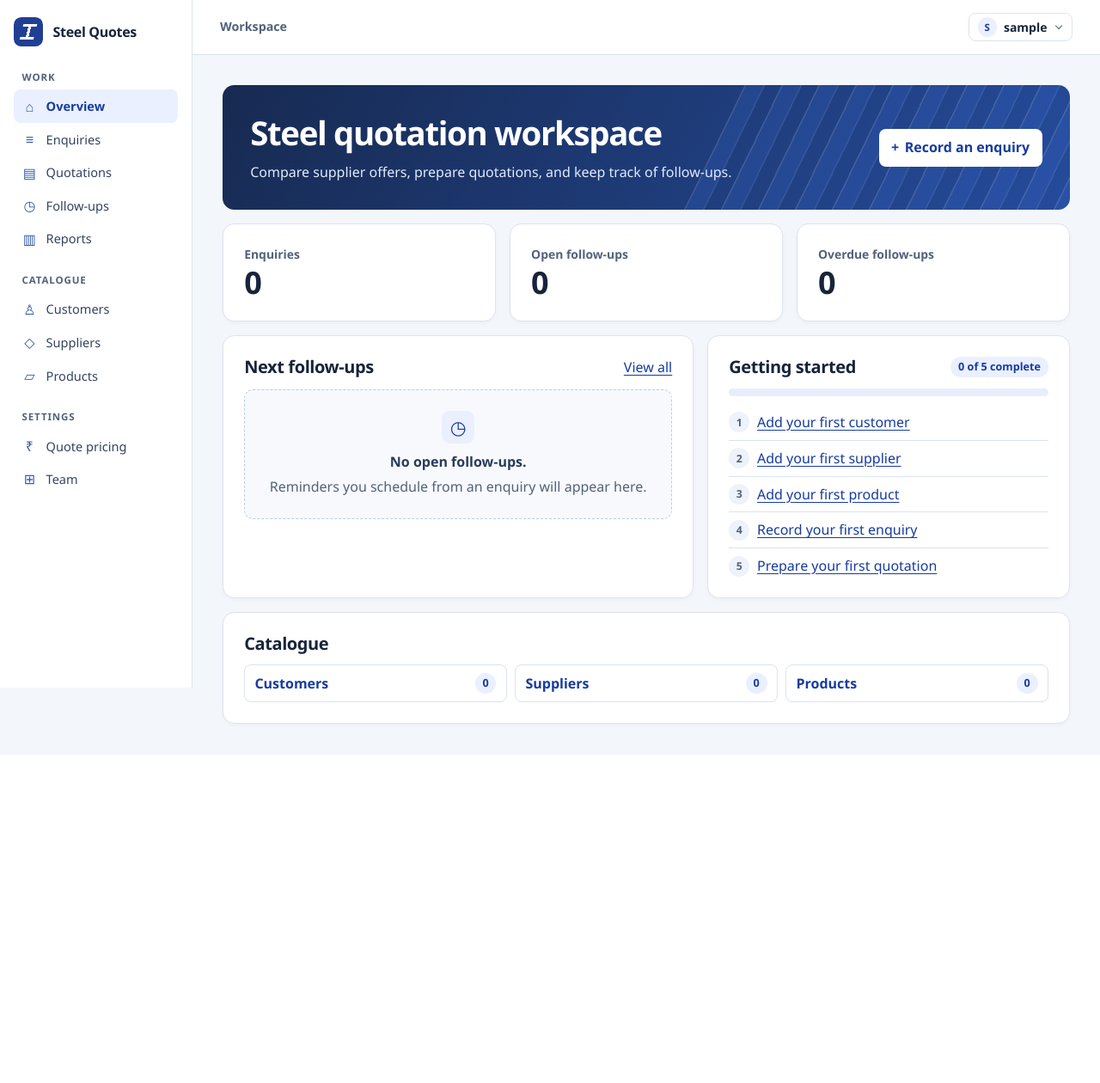
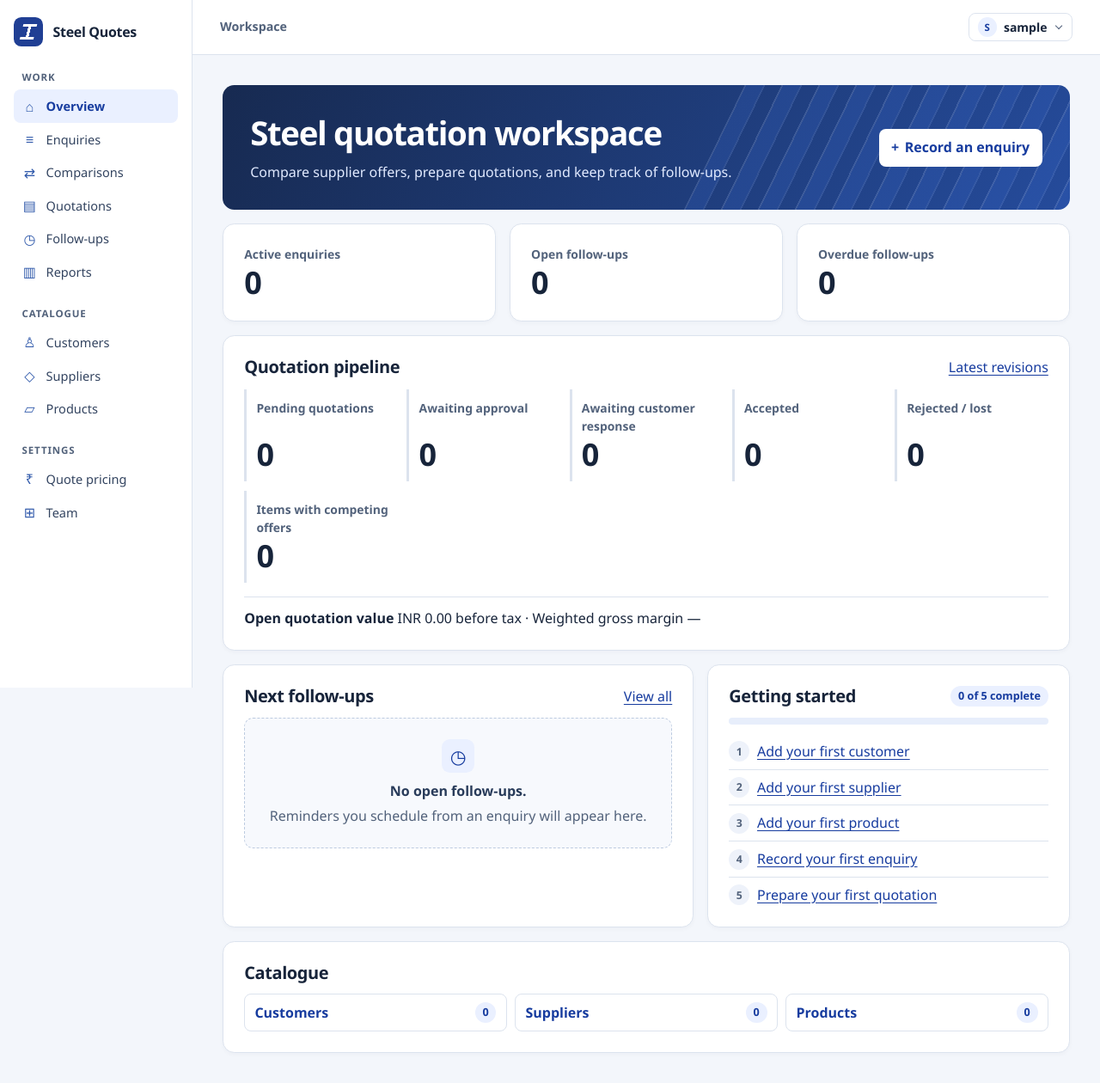
Before and after one commit to rnvjn2126/b2bproject, a Django app: page / in a window 1280 px wide. Shown: the whole page at 86% size. Before the commit the page ends 847 px from the top, so only its background shows below. Run offline with Django 5.2, Linux system fonts and the light colour scheme; the visitor is signed in with stand-in values (Sample User, id 1); data that the repository does not hold is empty.

Commit message:
Add workspace pipeline metrics, comparison queue and trading histories

```diff
--- a/dashboard/static/dashboard/steel-quotes.css
+++ b/dashboard/static/dashboard/steel-quotes.css
@@ -243,3 +243,8 @@ form[aria-busy="true"] button[type=submit] { cursor: progress; opacity: .75; }
   .metric .errors { color: var(--danger); }
   .skip-link { background: #18253a; }
 }
+
+.pipeline-grid { display: grid; grid-template-columns: repeat(auto-fit, minmax(min(100%, 10rem), 1fr)); gap: .65rem; }
+.pipeline-grid .metric { padding: .7rem; border-inline-start: 3px solid var(--border); }
+.pipeline-grid .metric:hover { border-color: var(--blue); background: var(--blue-soft); }
+.financials { margin-top: 1rem; padding-top: .75rem; border-top: 1px solid var(--border); }
--- a/dashboard/test_reports.py
+++ b/dashboard/test_reports.py
@@ -75,6 +75,7 @@ class BusinessReportTests(TestCase):
         self.assertEqual(response.status_code, 200)
         self.assertEqual(response.context["accepted_count"], 1)
         self.assertContains(response, "1 accepted")
+        self.assertNotContains(self.client.get(reverse("dashboard:home")), "Open quotation value")
         self.assertNotContains(response, "PRIVATE-REPORT")
 
     def test_empty_report_handles_undefined_rates(self):
--- a/dashboard/urls.py
+++ b/dashboard/urls.py
@@ -12,6 +12,9 @@ urlpatterns = [
     path("team/members/<int:pk>/role/", views.team_member_role, name="team_member_role"),
     path("team/members/<int:pk>/remove/", views.team_member_remove, name="team_member_remove"),
     path("team/invitations/<int:pk>/revoke/", views.team_invitation_revoke, name="team_invitation_revoke"),
+    path("comparisons/", views.comparisons, name="comparisons"),
+    path("customers/<int:pk>/", views.contact_detail, {"kind": "customer"}, name="customer_detail"),
+    path("suppliers/<int:pk>/", views.contact_detail, {"kind": "supplier"}, name="supplier_detail"),
     path("rfqs/", views.rfq_list, name="rfq_list"),
     path("rfqs/new/", views.rfq_create, name="rfq_create"),
     path("rfqs/<int:pk>/", views.rfq_detail, name="rfq_detail"),
--- a/dashboard/views.py
+++ b/dashboard/views.py
@@ -13,7 +13,8 @@ from django.http import HttpResponse, HttpResponseBadRequest
 from django.urls import reverse
 from django.views.generic import CreateView, DeleteView, ListView, UpdateView
 from django.shortcuts import get_object_or_404, redirect, render
-from django.db import transaction
+from django.db import IntegrityError, transaction
+from django.db.models.deletion import ProtectedError
 from django.db.models import Count, F, Prefetch, Q
 from django.utils import timezone
 from django.views.decorators.http import require_http_methods, require_POST
@@ -70,7 +71,29 @@ def home(request):
             ).exists(),
         },
     ]
+    # Count each quotation once at its latest revision, including legacy unnumbered quotes.
+    quotes = Quote.objects.filter(owner=owner, rfq__owner=owner, rfq__customer__owner=owner).exclude(revisions__owner=owner)
+    counts = dict(quotes.order_by().values_list("status").annotate(total=Count("pk")))
+    pending_statuses = (Quote.Status.READY, Quote.Status.APPROVED, Quote.Status.NEEDS_REVIEW, Quote.Status.SENT)
+    pipeline_value = gross_margin = None
+    if can_manage_account(request.user):
+        lines = _visible_quote_lines(owner).filter(quote__in=quotes.filter(status__in=pending_statuses))
+        pipeline_value = Decimal("0.00")
+        landed = Decimal("0.00")
+        for line in lines.only("quantity", "selling_price_per_unit", "landed_cost_per_unit").iterator():
+            pipeline_value += line.total_selling_price
+            landed += line.total_landed_cost
+        if pipeline_value:
+            gross_margin = (pipeline_value - landed) * 100 / pipeline_value
     return render(request, "dashboard/home.html", {
+        "active_count": RFQ.objects.filter(owner=owner, customer__owner=owner).exclude(status=RFQ.Status.CLOSED).count(),
+        "comparison_count": _comparison_items(owner).count(),
+        "pending_count": sum(counts.get(status, 0) for status in pending_statuses),
+        "review_count": counts.get(Quote.Status.NEEDS_REVIEW, 0),
+        "sent_count": counts.get(Quote.Status.SENT, 0),
+        "accepted_count": counts.get(Quote.Status.ACCEPTED, 0),
+        "lost_count": counts.get(Quote.Status.LOST, 0),
+        "pipeline_value": pipeline_value, "gross_margin": gross_margin,
         "customer_count": Customer.objects.filter(owner=owner).count(),
         "supplier_count": Supplier.objects.filter(owner=owner).count(),
         "product_count": Product.objects.filter(owner=owner).count(),
@@ -361,9 +384,11 @@ def rfq_list(request):
             Q(reference__icontains=query) | Q(customer__name__icontains=query)
             | Q(customer__company_name__icontains=query) | Q(notes__icontains=query),
         )
-    if status not in RFQ.Status.values:
+    if status != "active" and status not in RFQ.Status.values:
         status = ""
-    if status:
+    if status == "active":
+        rfqs = rfqs.exclude(status=RFQ.Status.CLOSED)
+    elif status:
         rfqs = rfqs.filter(status=status)
     return render(request, "dashboard/rfq_list.html", {
         "rfqs": Paginator(rfqs, 25).get_page(request.GET.get("page")),
@@ -397,6 +422,22 @@ def rfq_create(request):
         messages.success(request, "Enquiry recorded.")
         return redirect("dashboard:rfq_detail", pk=rfq.pk)
     return render(request, "dashboard/rfq_form.html", {"form": form, "formset": formset})
+
+
+def _comparison_items(owner):
+    return RFQLine.objects.filter(
+        Q(product__isnull=True) | Q(product__owner=owner),
+        owner=owner, rfq__owner=owner, rfq__customer__owner=owner,
+    ).annotate(supplier_count=Count(
+        "supplier_offers__supplier", distinct=True,
+        filter=Q(supplier_offers__owner=owner, supplier_offers__supplier__owner=owner),
+    )).filter(supplier_count__gte=2)
+
+
+@login_required
+def comparisons(request):
+    items = _comparison_items(account_owner(request.user)).select_related("product", "rfq__customer").order_by("-rfq__received_on", "-id")
+    return render(request, "dashboard/comparisons.html", {"items": Paginator(items, 25).get_page(request.GET.get("page"))})
 
 
 @login_required
@@ -496,9 +537,11 @@ def followup_list(request):
     ).select_related("rfq", "rfq__customer").order_by("due_on", "id")
     query = request.GET.get("q", "").strip()
     status = request.GET.get("status", "open")
-    if status not in {"open", "completed", "all"}:
+    if status not in {"open", "overdue", "completed", "all"}:
         status = "open"
-    if status == "open":
+    if status == "overdue":
+        follow_ups = follow_ups.filter(completed_at__isnull=True, due_on__lt=timezone.localdate())
+    elif status == "open":
         follow_ups = follow_ups.filter(completed_at__isnull=True)
     elif status == "completed":
         follow_ups = follow_ups.filter(completed_at__isnull=False)
@@ -760,18 +803,19 @@ def _quote_create_page(request, rfq, source_quote=None):
     })
 
 
+def _visible_quote_lines(owner):
+    return QuoteLine.objects.filter(
+        Q(rfq_line__product__isnull=True) | Q(rfq_line__product__owner=owner),
+        owner=owner, rfq_line__owner=owner, rfq_line__rfq__owner=owner,
+        rfq_line__rfq_id=F("quote__rfq_id"), supplier_offer__owner=owner,
+        supplier_offer__supplier__owner=owner, supplier_offer__rfq_line_id=F("rfq_line_id"),
+    )
+
+
 @login_required
 def quote_detail(request, pk):
     owner = account_owner(request.user)
-    visible_lines = QuoteLine.objects.filter(
-        owner=owner,
-        rfq_line__owner=owner,
-        rfq_line__rfq__owner=owner, rfq_line__rfq_id=F("quote__rfq_id"),
-        supplier_offer__rfq_line_id=F("rfq_line_id"), supplier_offer__owner=owner,
-        supplier_offer__supplier__owner=owner,
-    ).filter(
-        Q(rfq_line__product__isnull=True) | Q(rfq_line__product__owner=owner),
-    ).select_related(
+    visible_lines = _visible_quote_lines(owner).select_related(
         "rfq_line", "rfq_line__product", "supplier_offer", "supplier_offer__supplier",
     )
     quote = get_object_or_404(
@@ -804,9 +848,13 @@ def quote_list(request):
             Q(number__icontains=query) | Q(rfq__reference__icontains=query)
             | Q(rfq__customer__name__icontains=query) | Q(rfq__customer__company_name__icontains=query),
         )
-    if status not in Quote.Status.values:
+    if request.GET.get("current") == "1":
+        quotes = quotes.exclude(revisions__owner=owner)
+    if status != "pending" and status not in Quote.Status.values:
         status = ""
-    if status:
+    if status == "pending":
+        quotes = quotes.exclude(status__in=(Quote.Status.ACCEPTED, Quote.Status.LOST, Quote.Status.EXPIRED))
+    elif status:
         quotes = quotes.filter(status=status)
     return render(request, "dashboard/quote_list.html", {
         "quotes": Paginator(quotes, 25).get_page(request.GET.get("page")),
@@ -863,15 +911,7 @@ def quote_update_status(request, pk):
 @require_http_methods(["GET"])
 def quote_pdf(request, pk, preview=False):
     owner = account_owner(request.user)
-    visible_lines = QuoteLine.objects.filter(
-        owner=owner,
-        rfq_line__owner=owner,
-        rfq_line__rfq__owner=owner, rfq_line__rfq_id=F("quote__rfq_id"),
-        supplier_offer__rfq_line_id=F("rfq_line_id"), supplier_offer__owner=owner,
-        supplier_offer__supplier__owner=owner,
-    ).filter(
-        Q(rfq_line__product__isnull=True) | Q(rfq_line__product__owner=owner),
-    ).select_related("rfq_line", "rfq_line__product")
+    visible_lines = _visible_quote_lines(owner).select_related("rfq_line", "rfq_line__product")
     quote = get_object_or_404(
         Quote.objects.filter(owner=owner, rfq__owner=owner, rfq__customer__owner=owner)
         .select_related("rfq__customer")
@@ -924,6 +964,27 @@ def quote_approve(request, pk):
     return redirect("dashboard:quote_detail", pk=quote.pk)
 
 
+@login_required
+def contact_detail(request, pk, kind):
+    owner = account_owner(request.user)
+    model = Customer if kind == "customer" else Supplier
+    contact = get_object_or_404(model, pk=pk, owner=owner)
+    if kind == "customer":
+        quotes = Quote.objects.filter(owner=owner).order_by("-issue_date", "-revision")
+        history = RFQ.objects.filter(owner=owner, customer=contact).prefetch_related(
+            Prefetch("quotes", queryset=quotes)
+        ).order_by("-received_on", "-id")
+    else:
+        history = SupplierOffer.objects.filter(
+            Q(rfq_line__product__isnull=True) | Q(rfq_line__product__owner=owner),
+            owner=owner, supplier=contact, rfq_line__owner=owner,
+            rfq_line__rfq__owner=owner, rfq_line__rfq__customer__owner=owner,
+        ).select_related("rfq_line__rfq", "rfq_line__product").order_by("-created_at", "-id")
+    return render(request, "dashboard/contact_detail.html", {
+        "contact": contact, "kind": kind, "history": Paginator(history, 25).get_page(request.GET.get("page")),
+    })
+
+
 class OwnedListView(LoginRequiredMixin, ListView):
     template_name = "dashboard/catalogue_list.html"
     context_object_name = "records"
@@ -952,15 +1013,28 @@ class OwnedListView(LoginRequiredMixin, ListView):
         return data
 
 
-class OwnedCreateView(LoginRequiredMixin, CreateView):
+class CatalogueSaveMixin:
+    def form_valid(self, form):
+        form.instance.owner = account_owner(self.request.user)
+        try:
+            with transaction.atomic():
+                response = super().form_valid(form)
+        except IntegrityError:
+            duplicate = self.model.objects.filter(owner=form.instance.owner, name=form.cleaned_data["name"])
+            if not duplicate.exclude(pk=form.instance.pk).exists():
+                raise
+            form.add_error("name", "A record with this name already exists in this workspace.")
+            return self.form_invalid(form)
+        messages.success(self.request, f"{self.singular.title()} saved.")
+        return response
+
+
+class OwnedCreateView(LoginRequiredMixin, CatalogueSaveMixin, CreateView):
     template_name = "dashboard/catalogue_form.html"
     success_message = "Saved"
     title = "Add record"
     singular = "record"
 
-    def form_valid(self, form):
-        form.instance.owner = account_owner(self.request.user)
-        return super().form_valid(form)
 
     def get_success_url(self):
         return reverse(f"dashboard:{self.singular}_list")
@@ -971,7 +1045,9 @@ class OwnedCreateView(LoginRequiredMixin, CreateView):
         return data
 
 
-class OwnedUpdateView(LoginRequiredMixin, UpdateView):
+class OwnedUpdateView(LoginRequiredMixin, CatalogueSaveMixin, UpdateView):
+    template_name = "dashboard/catalogue_form.html"
+
     def get_queryset(self):
         return self.model.objects.filter(owner=account_owner(self.request.user))
 
@@ -985,6 +1061,13 @@ class OwnedUpdateView(LoginRequiredMixin, UpdateView):
 
 
 class OwnedDeleteView(LoginRequiredMixin, DeleteView):
+    def form_valid(self, form):
+        try:
+            return super().form_valid(form)
+        except ProtectedError:
+            form.add_error(None, "This record is used in the trading history and must be kept.")
+            return self.form_invalid(form)
+
     template_name = "dashboard/catalogue_confirm_delete.html"
 
     def get_queryset(self):
--- a/templates/dashboard/catalogue_confirm_delete.html
+++ b/templates/dashboard/catalogue_confirm_delete.html
@@ -1,3 +1,3 @@
 {% extends "base.html" %}
 {% block title %}{{ title }} · Steel Quotes{% endblock %}
-{% block content %}<section class="card"><h1>{{ title }}</h1><p>Delete “{{ object }}”?</p><form method="post">{% csrf_token %}<button type="submit">Delete</button></form><p><a href="{% url 'dashboard:'|add:singular|add:'_list' %}">Cancel</a></p></section>{% endblock %}
+{% block content %}<section class="card"><h1>{{ title }}</h1><p>Delete “{{ object }}”?</p>{{ form.non_field_errors }}<form method="post">{% csrf_token %}<button type="submit">Delete</button></form><p><a href="{% url 'dashboard:'|add:singular|add:'_list' %}">Cancel</a></p></section>{% endblock %}
--- a/templates/dashboard/catalogue_list.html
+++ b/templates/dashboard/catalogue_list.html
@@ -20,7 +20,7 @@
   {% for record in records %}
     <article class="row record-row">
       <div>
-        <strong>{{ record.name }}</strong>
+        <strong>{% if singular == "product" %}{{ record.name }}{% else %}<a href="{% url 'dashboard:'|add:singular|add:'_detail' record.pk %}">{{ record.name }}</a>{% endif %}</strong>
         {% if record.company_name %}<div class="muted">{{ record.company_name }}</div>{% endif %}
         {% if record.grade %}<div class="muted">{{ record.grade }} · {{ record.get_shape_display }} · {{ record.dimensions|default:"Dimensions not recorded" }} · {{ record.get_unit_display }}{% if record.weight_kg %} · {{ record.weight_kg }} kg/item ({{ record.get_weight_basis_display|lower }}){% endif %}</div>{% endif %}
         {% if record.email %}<div class="muted">{{ record.email }}</div>{% endif %}{% if record.phone %}<div class="muted">{{ record.phone }}</div>{% endif %}
--- a/templates/dashboard/followup_list.html
+++ b/templates/dashboard/followup_list.html
@@ -2,10 +2,10 @@
 {% block title %}Follow-ups · Steel Quotes{% endblock %}
 {% block content %}
 <section class="card">
-  <h1>{% if status == "completed" %}Completed follow-ups{% elif status == "all" %}All follow-ups{% else %}Open follow-ups{% endif %}</h1>
+  <h1>{% if status == "overdue" %}Overdue follow-ups{% elif status == "completed" %}Completed follow-ups{% elif status == "all" %}All follow-ups{% else %}Open follow-ups{% endif %}</h1>
   <form class="inline-form filters" method="get">
     <label for="q">Search follow-ups<input id="q" name="q" type="search" value="{{ query }}"></label>
-    <label for="status">Show<select id="status" name="status"><option value="open"{% if status == "open" %} selected{% endif %}>Open</option><option value="completed"{% if status == "completed" %} selected{% endif %}>Completed</option><option value="all"{% if status == "all" %} selected{% endif %}>All</option></select></label>
+    <label for="status">Show<select id="status" name="status"><option value="open"{% if status == "open" %} selected{% endif %}>Open</option><option value="overdue"{% if status == "overdue" %} selected{% endif %}>Overdue</option><option value="completed"{% if status == "completed" %} selected{% endif %}>Completed</option><option value="all"{% if status == "all" %} selected{% endif %}>All</option></select></label>
     <button type="submit">Filter</button>
   </form>
   {% for follow_up in follow_ups %}
--- a/templates/dashboard/home.html
+++ b/templates/dashboard/home.html
@@ -10,16 +10,27 @@
 </section>
 
 <div class="metrics" aria-label="Workspace totals">
-  <a href="{% url 'dashboard:rfq_list' %}" class="metric card">
-    <span>Enquiries</span><strong>{{ rfq_count }}</strong>
+  <a href="{% url 'dashboard:rfq_list' %}?status=active" class="metric card">
+    <span>Active enquiries</span><strong>{{ active_count }}</strong>
   </a>
   <a href="{% url 'dashboard:followup_list' %}" class="metric card">
     <span>Open follow-ups</span><strong>{{ follow_up_count }}</strong>
   </a>
-  <a href="{% url 'dashboard:followup_list' %}" class="metric card">
+  <a href="{% url 'dashboard:followup_list' %}?status=overdue" class="metric card">
     <span>Overdue follow-ups</span><strong{% if overdue_follow_up_count %} class="errors"{% endif %}>{{ overdue_follow_up_count }}</strong>
   </a>
 </div>
+
+<section class="card"><div class="section-heading"><h2>Quotation pipeline</h2><a href="{% url 'dashboard:quote_list' %}?current=1">Latest revisions</a></div><div class="pipeline-grid">
+    <a class="metric" href="{% url 'dashboard:quote_list' %}?current=1&amp;status=pending"><span>Pending quotations</span><strong>{{ pending_count }}</strong></a>
+    <a class="metric" href="{% url 'dashboard:quote_list' %}?current=1&amp;status=needs_review"><span>Awaiting approval</span><strong>{{ review_count }}</strong></a>
+    <a class="metric" href="{% url 'dashboard:quote_list' %}?current=1&amp;status=sent"><span>Awaiting customer response</span><strong>{{ sent_count }}</strong></a>
+    <a class="metric" href="{% url 'dashboard:quote_list' %}?current=1&amp;status=accepted"><span>Accepted</span><strong>{{ accepted_count }}</strong></a>
+    <a class="metric" href="{% url 'dashboard:quote_list' %}?current=1&amp;status=lost"><span>Rejected / lost</span><strong>{{ lost_count }}</strong></a>
+    <a class="metric" href="{% url 'dashboard:comparisons' %}"><span>Items with competing offers</span><strong>{{ comparison_count }}</strong></a>
+  </div>
+  {% if pipeline_value != None %}<div class="financials"><strong>Open quotation value</strong> INR {{ pipeline_value|floatformat:"2g" }} before tax · Weighted gross margin {% if gross_margin != None %}{{ gross_margin|floatformat:2 }}%{% else %}—{% endif %}</div>{% endif %}
+</section>
 
 <div class="dashboard-grid">
   <section class="card">
--- a/templates/dashboard/navigation.html
+++ b/templates/dashboard/navigation.html
@@ -3,6 +3,7 @@
     <p class="nav-label">Work</p>
     {% include "dashboard/nav_link.html" with route="dashboard:home" label="Overview" icon="⌂" %}
     {% include "dashboard/nav_link.html" with route="dashboard:rfq_list" label="Enquiries" icon="≡" %}
+    {% include "dashboard/nav_link.html" with route="dashboard:comparisons" label="Comparisons" icon="⇄" %}
     {% include "dashboard/nav_link.html" with route="dashboard:quote_list" label="Quotations" icon="▤" %}
     {% include "dashboard/nav_link.html" with route="dashboard:followup_list" label="Follow-ups" icon="◷" %}
     {% include "dashboard/nav_link.html" with route="dashboard:reports" label="Reports" icon="▥" %}
--- a/templates/dashboard/pagination.html
+++ b/templates/dashboard/pagination.html
@@ -1,7 +1,7 @@
 {% if page_obj.has_other_pages %}
 <nav class="pagination" aria-label="Pagination">
-  {% if page_obj.has_previous %}<a href="?q={{ query|urlencode }}&amp;status={{ status|urlencode }}&amp;page={{ page_obj.previous_page_number }}">Previous</a>{% endif %}
+  {% if page_obj.has_previous %}<a href="?q={{ query|urlencode }}&amp;status={{ status|urlencode }}{% if request.GET.current == "1" %}&amp;current=1{% endif %}&amp;page={{ page_obj.previous_page_number }}">Previous</a>{% endif %}
   <span>Page {{ page_obj.number }} of {{ page_obj.paginator.num_pages }}</span>
-  {% if page_obj.has_next %}<a href="?q={{ query|urlencode }}&amp;status={{ status|urlencode }}&amp;page={{ page_obj.next_page_number }}">Next</a>{% endif %}
+  {% if page_obj.has_next %}<a href="?q={{ query|urlencode }}&amp;status={{ status|urlencode }}{% if request.GET.current == "1" %}&amp;current=1{% endif %}&amp;page={{ page_obj.next_page_number }}">Next</a>{% endif %}
 </nav>
 {% endif %}
--- a/templates/dashboard/quote_list.html
+++ b/templates/dashboard/quote_list.html
@@ -5,7 +5,8 @@
   <h1>Quotation pipeline</h1>
   <form class="inline-form filters" method="get">
     <label for="q">Search quotations<input id="q" name="q" type="search" value="{{ query }}"></label>
-    <label for="status">Status<select id="status" name="status"><option value="">All statuses</option>{% for value, label in status_choices %}<option value="{{ value }}"{% if status == value %} selected{% endif %}>{{ label }}</option>{% endfor %}</select></label>
+    <label for="status">Status<select id="status" name="status"><option value="">All statuses</option><option value="pending"{% if status == "pending" %} selected{% endif %}>Pending quotations</option>{% for value, label in status_choices %}<option value="{{ value }}"{% if status == value %} selected{% endif %}>{{ label }}</option>{% endfor %}</select></label>
+    <label><input type="checkbox" name="current" value="1"{% if request.GET.current == "1" %} checked{% endif %}> Latest revisions only</label>
     <button type="submit">Filter</button>
     {% if query or status %}<a href="{% url 'dashboard:quote_list' %}">Clear</a>{% endif %}
   </form>
--- a/templates/dashboard/rfq_detail.html
+++ b/templates/dashboard/rfq_detail.html
@@ -32,7 +32,7 @@
 
   <h2>Requested items and supplier comparison</h2>
   {% for line in rfq.lines.all %}
-    <section class="row">
+    <section class="row" id="item-{{ line.pk }}">
       <h3>{{ line.product|default:line.description|default:"Unspecified item" }}</h3>
       <p>{% if line.grade %}{{ line.grade }} · {% endif %}{% if line.dimensions %}{{ line.dimensions }} · {% endif %}Requested {{ line.quantity }} {{ line.get_unit_display }}</p>
       <p><a href="{% url 'dashboard:supplier_offer_create' rfq.pk line.pk %}">Add supplier offer</a></p>
--- a/templates/dashboard/rfq_list.html
+++ b/templates/dashboard/rfq_list.html
@@ -8,7 +8,7 @@
   </div>
   <form class="inline-form filters" method="get">
     <label for="q">Search enquiries<input id="q" name="q" type="search" value="{{ query }}"></label>
-    <label for="status">Status<select id="status" name="status"><option value="">All statuses</option>{% for value, label in status_choices %}<option value="{{ value }}"{% if status == value %} selected{% endif %}>{{ label }}</option>{% endfor %}</select></label>
+    <label for="status">Status<select id="status" name="status"><option value="">All statuses</option><option value="active"{% if status == "active" %} selected{% endif %}>Active enquiries</option>{% for value, label in status_choices %}<option value="{{ value }}"{% if status == value %} selected{% endif %}>{{ label }}</option>{% endfor %}</select></label>
     <button type="submit">Filter</button>
     {% if query or status %}<a href="{% url 'dashboard:rfq_list' %}">Clear</a>{% endif %}
   </form>
```
Also changed, not shown: dashboard/tests.py (+20 -0 lines), docs/ASSUMPTIONS_AND_QUESTIONS.md (+8 -0 lines), templates/dashboard/comparisons.html (added, +12 -0 lines), templates/dashboard/contact_detail.html (added, +19 -0 lines).
